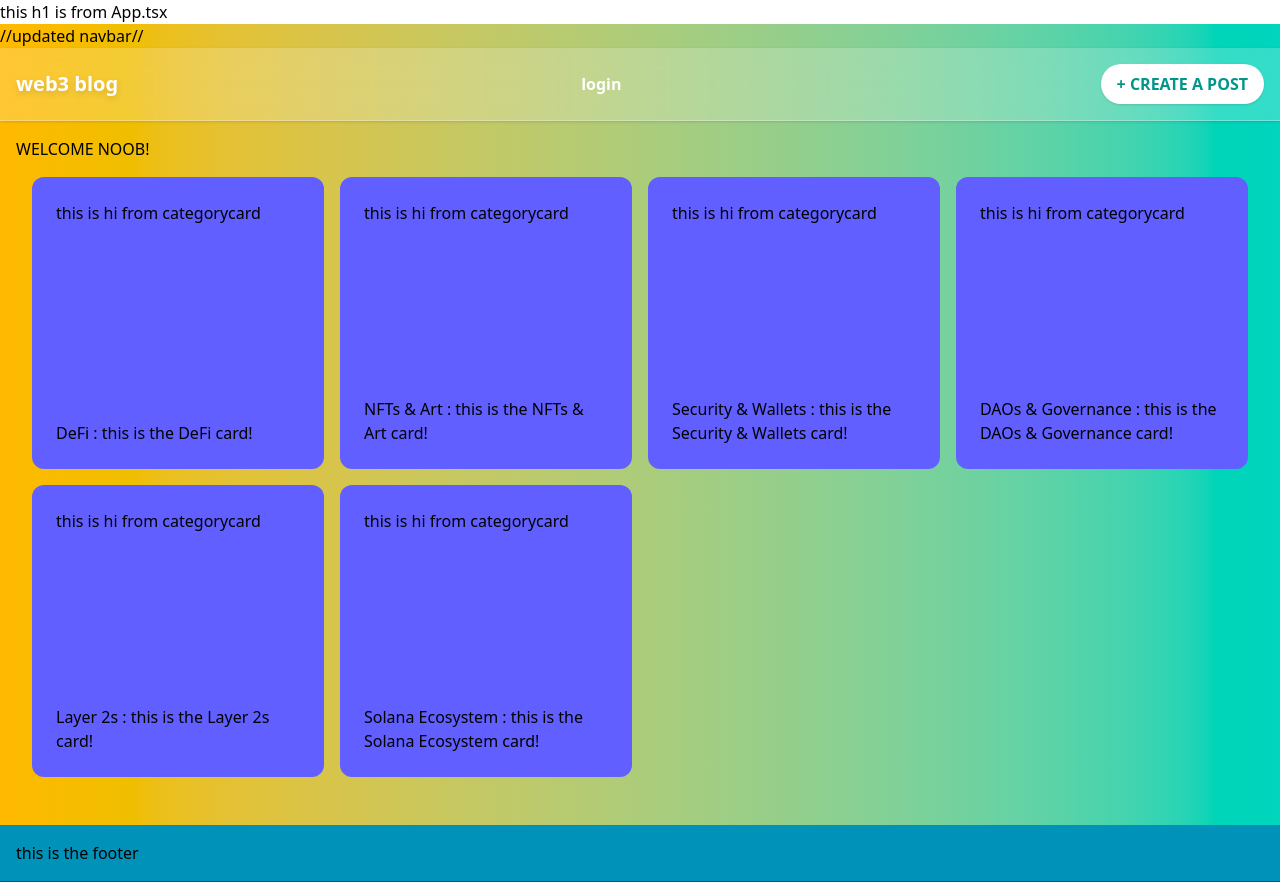
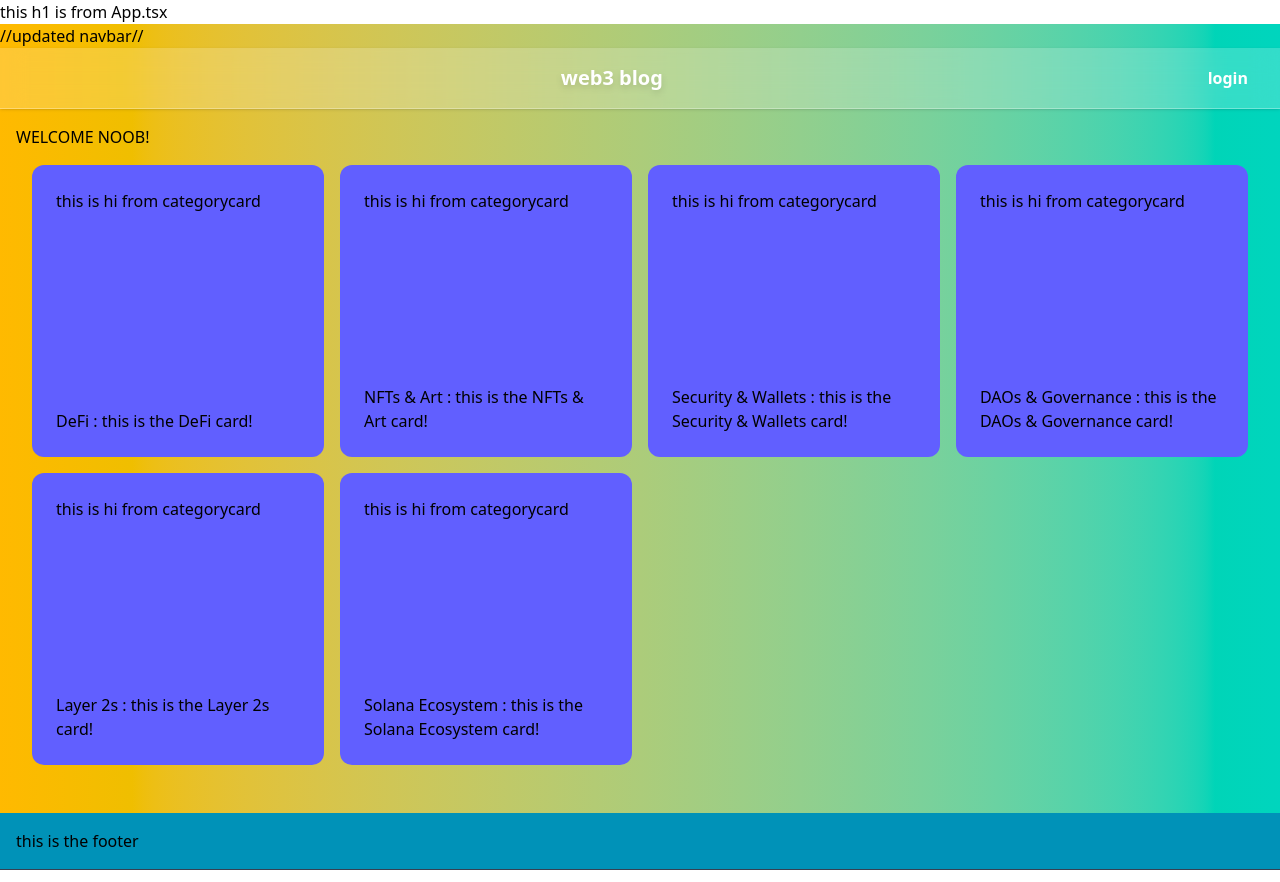
Before and after one commit to manishpoko/web3-for-noobs, a React app in the folder frontend/: page / in a window 1280 px wide. Built offline with nearby package versions, Linux system fonts and the light colour scheme; the HTML template or start-up script is replaced by a standard one.

Commit message:
dynamic navbar

```diff
--- /dev/null
+++ b/frontend/src/components/Navbar.tsx
@@ -0,0 +1,59 @@
+import { useState } from "react";
+import { Link } from "react-router-dom";
+import { useNavigate } from "react-router-dom";
+
+export default function Navbar() {
+  const navigate = useNavigate();
+
+  const [isLoggedIn, setIsLoggedIn] = useState(!!localStorage.getItem("token")); //the !! immediately converts a string -> boolean
+
+  function handleLogout() {
+    localStorage.removeItem("token");
+    setIsLoggedIn(false);
+    navigate("/");
+    //we do not return anything here. this is a fn, not a component idiot!
+  }
+
+  return (
+    <nav className="p-4 bg-white/20 backdrop-blur-md border-b border-white/30 flex justify-between items-center shadow-sm">
+      {
+        //if the user is logged in, show this -
+        isLoggedIn ? (
+          <Link
+            to="/create"
+            className="bg-white text-teal-600 px-4 py-2 rounded-full font-bold hover:bg-teal-50 transition shadow-sm"
+          >
+            + CREATE A POST
+          </Link>
+        ) : (
+          //keeping it empty if loggedd out
+          <div></div>
+        )
+      }
+      <Link
+        to="/"
+        className="text-xl font-bold text-white drop-shadow-md"
+        //center logo, this stays regardless
+      >
+        <h1>web3 blog</h1>
+      </Link>
+
+      <div>
+        {isLoggedIn ? (
+            //if logged in, show logout button
+            <button onClick={handleLogout} className="cursor-pointer  text-white hover:text-red-200 font-bold mr-4">LOGOUT</button>
+        ) :
+        (//if logged out, show login link -
+            <Link
+        to={"/login"}
+        className="text-white hover:text-teal-100 font-bold mr-4"
+      >
+        login
+      </Link>
+            )}
+      </div>
+
+
+    </nav>
+  );
+}
--- a/frontend/src/layout/AppLayout.tsx
+++ b/frontend/src/layout/AppLayout.tsx
@@ -1,25 +1,17 @@
-import {Link, Outlet } from "react-router-dom";
+import { Outlet } from "react-router-dom";
+import Navbar from "../components/Navbar";
 
 export default function AppLayout() {
+
+
+
+
   return (
     <div className="min-h-screen flex flex-col bg-gradient-to-r from-amber-400 to-teal-400">
 
 
       //updated navbar//
-      <nav className="p-4 bg-white/20 backdrop-blur-md border-b border-white/30 flex justify-between items-center shadow-sm">
-      <Link to= '/' className="text-xl font-bold text-white drop-shadow-md">
-      web3 blog
-      </Link>
-      <Link to={'/login'} className="text-white hover:text-teal-100 font-bold mr-4">
-      login</Link>
-
-      <Link to='/create' className="bg-white text-teal-600 px-4 py-2 rounded-full font-bold hover:bg-teal-50 transition shadow-sm" >
-      + CREATE A POST
-      </Link>
-
-
-
-      </nav>
+      <Navbar/>
       <main className="grow p-4">
         <Outlet/>
       </main>
--- a/frontend/src/pages/LoginPage.tsx
+++ b/frontend/src/pages/LoginPage.tsx
@@ -1,5 +1,8 @@
 import { useState } from "react";
 import { useNavigate } from "react-router-dom";
+
+//created login page in order to get and keep the token automatically (in localstorage) - otherwise we'd be copying it from postman everytime
+
 
 export default function LoginPage() {
   const navigate = useNavigate();
```
